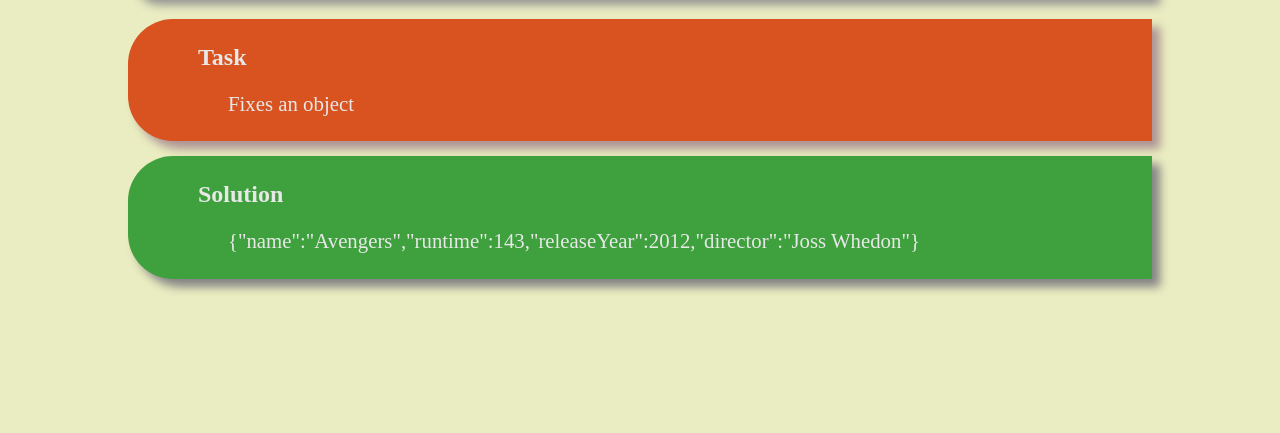
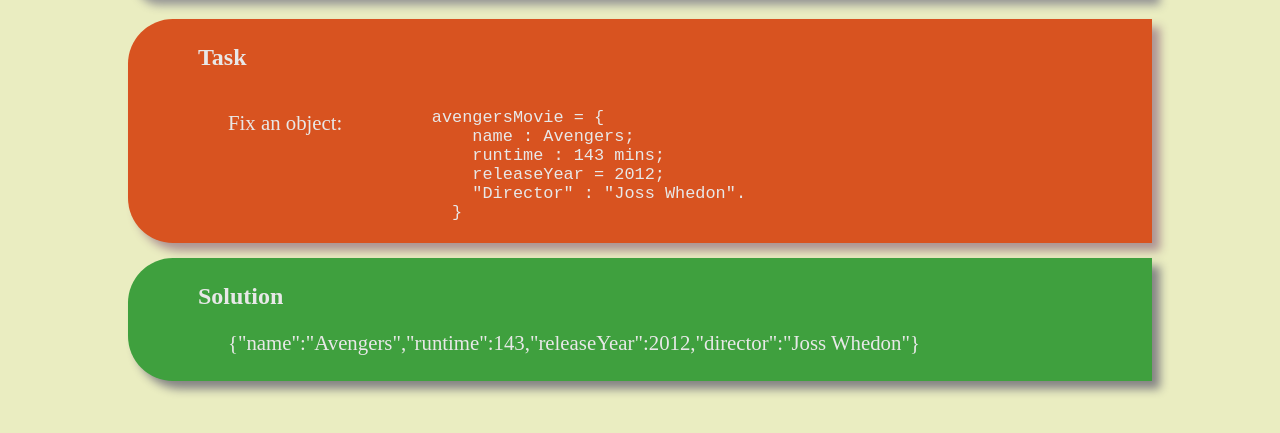
Before and after one commit to SMLarsen/prime_prestudy_05, a plain HTML site: page index.html in a window 1280 px wide. Shown: the part 71-504 px from the top of the page. Drawn offline with Linux system fonts and the light colour scheme.

Commit message:
adjust formatting

```diff
--- a/index.html
+++ b/index.html
@@ -9,10 +9,14 @@
 <body>
 <h1>Object Assessment</h1>
 <section id="need">
-<h2>Task</h2>
-<p>
-Fixes an object</p>
-<p>
+  <h2>Task</h2>
+  <p id="desc">Fix an object: </p>
+  <pre><code id="start">avengersMovie = {
+    name : Avengers;
+    runtime : 143 mins;
+    releaseYear = 2012;
+    "Director" : "Joss Whedon".
+  }</code></pre>
 </section>
 <section id="answer">
 <h2>Solution</h2>
--- a/style.css
+++ b/style.css
@@ -29,6 +29,19 @@
   margin-left: 75px;
 }
 
+#desc {
+  display: inline-block;
+  width: 20%;
+  vertical-align: top;
+}
+
+pre {
+  display: inline-block;
+  width: 40%;
+  font-size: 1.3em;
+  vertical-align: top;
+}
+
 #need {
   box-shadow: 8px 8px 10px #ad9393;
   background: #d85320;
```
